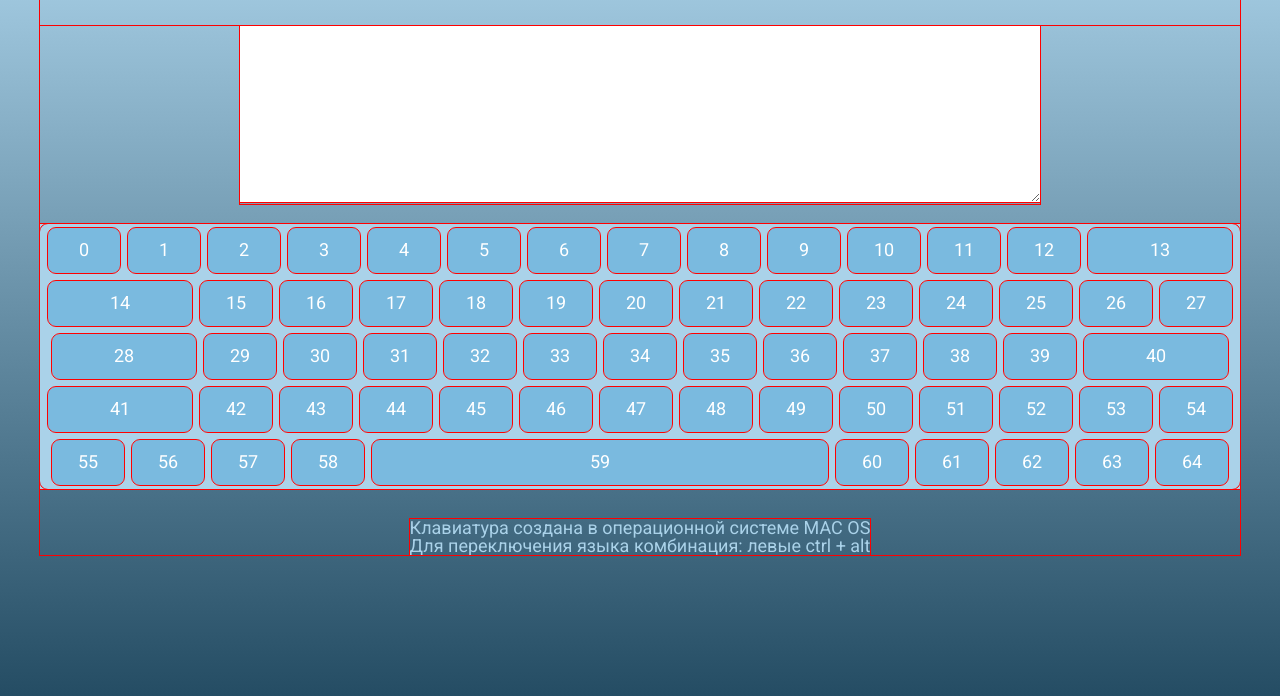
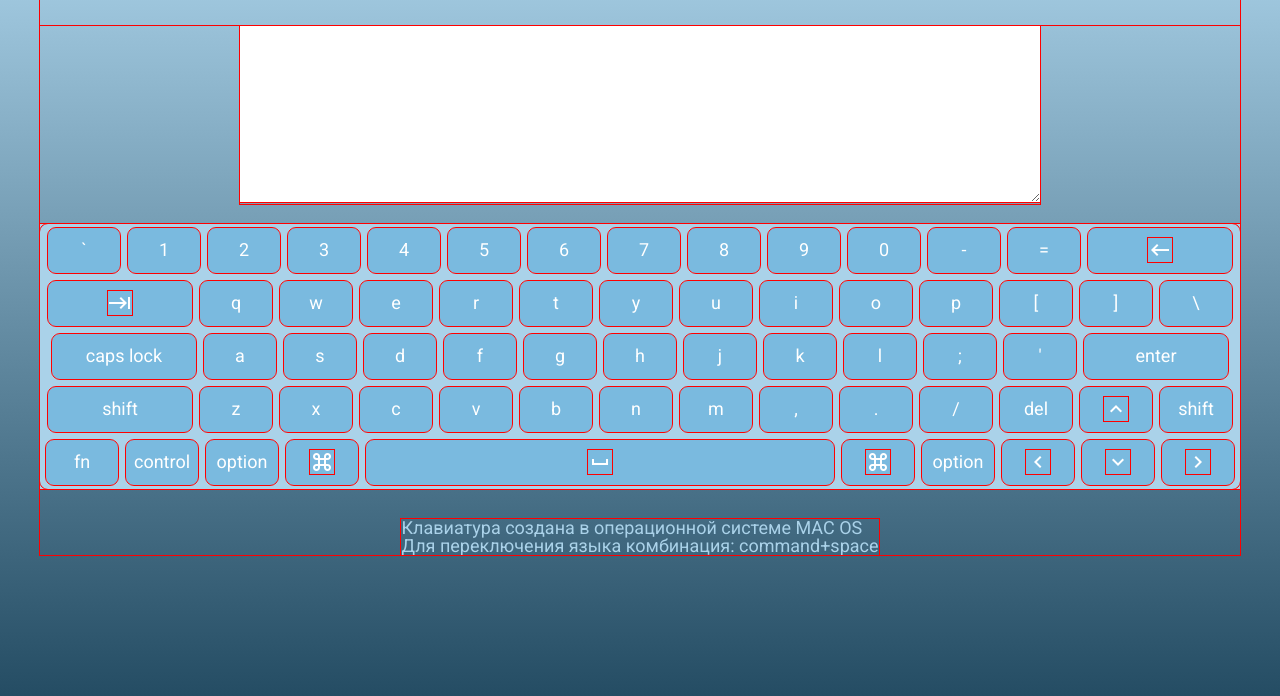
Before and after one commit to Hopechka/virtual-keyboard, a plain HTML site: page index.html in a window 1280 px wide. Shown: the part 72-768 px from the top of the page. Drawn offline with Linux system fonts and the light colour scheme.

Commit message:
feat: add functionality
1. for changing the language
2. caps lock

```diff
--- a/script.js
+++ /dev/null
@@ -1,90 +0,0 @@
-function creatLayout() {
-  const CONTAINER = document.createElement('div');
-  CONTAINER.classList.add('container');
-  document.body.prepend(CONTAINER);
-  const HEADER = document.createElement('header');
-  const MAIN = document.createElement('main');
-  const FOOTER = document.createElement('footer');
-  CONTAINER.append(HEADER, MAIN, FOOTER);
-  const HEADER_NAME = document.createElement('h1');
-  HEADER.append(HEADER_NAME);
-  HEADER_NAME.innerHTML = 'RSS Виртуальная клавиатура';
-  MAIN.append(creatTextareaSection(), creatKeyboardSection());
-  FOOTER.innerHTML =
-    'Клавиатура создана в операционной системе MAC OS <br/> Для переключения языка комбинация: левыe ctrl + alt';
-}
-
-document.addEventListener('DOMContentLoaded', creatLayout);
-
-function creatTextareaSection() {
-  const SECTION_SCREEN = document.createElement('section');
-  SECTION_SCREEN.classList.add('print-screen');
-  const TEXTAREA = document.createElement('textarea');
-  TEXTAREA.classList.add('screen');
-  SECTION_SCREEN.append(TEXTAREA);
-  TEXTAREA.setAttribute('cols', '30');
-  TEXTAREA.setAttribute('rows', '10');
-  return SECTION_SCREEN;
-}
-function creatKeyboardSection() {
-  const SECTION_KEYBOARD = document.createElement('section');
-  SECTION_KEYBOARD.classList.add('keyboard');
-  const keyboard_keys = document.createElement('div');
-  keyboard_keys.classList.add('keyboard_keys');
-  SECTION_KEYBOARD.append(keyboard_keys);
-  for (i = 0; i < 13; i++) {
-    keyboard_keys.append(BtnsCreater('normal'));
-  }
-  for (i = 0; i < 1; i++) {
-    keyboard_keys.append(BtnsCreater('long'));
-  }
-  for (i = 0; i < 1; i++) {
-    keyboard_keys.append(BtnsCreater('long'));
-  }
-  for (i = 0; i < 13; i++) {
-    keyboard_keys.append(BtnsCreater('normal'));
-  }
-  for (i = 0; i < 1; i++) {
-    keyboard_keys.append(BtnsCreater('long'));
-  }
-  for (i = 0; i < 11; i++) {
-    keyboard_keys.append(BtnsCreater('normal'));
-  }
-  for (i = 0; i < 1; i++) {
-    keyboard_keys.append(BtnsCreater('long'));
-  }
-  for (i = 0; i < 1; i++) {
-    keyboard_keys.append(BtnsCreater('long'));
-  }
-  for (i = 0; i < 13; i++) {
-    keyboard_keys.append(BtnsCreater('normal'));
-  }
-
-  for (i = 0; i < 4; i++) {
-    keyboard_keys.append(BtnsCreater('normal'));
-  }
-  for (i = 0; i < 1; i++) {
-    keyboard_keys.append(BtnsCreater('extra-long'));
-  }
-  for (i = 0; i < 5; i++) {
-    keyboard_keys.append(BtnsCreater('normal'));
-  }
-
-  return SECTION_KEYBOARD;
-}
-
-let letter = 0;
-function BtnsCreater(size) {
-  let BTN = document.createElement('button');
-  BTN.classList.add('keyboard_key');
-  BTN.innerHTML = letter;
-  if (size == 'long') {
-    BTN.classList.add('keyboard_key-long');
-  }
-  if (size == 'extra-long') {
-    BTN.classList.add('keyboard_key-extra-long');
-  }
-  letter++;
-  return BTN;
-}
-console.log(document.querySelector('.keyboard'));
--- /dev/null
+++ b/scripts/keyboard.js
@@ -0,0 +1,269 @@
+export const ENG_LOWER_CASE = [
+  '`',
+  '1',
+  '2',
+  '3',
+  '4',
+  '5',
+  '6',
+  '7',
+  '8',
+  '9',
+  '0',
+  '-',
+  '=',
+  '<span class="material-icons">keyboard_backspace</span>',
+  '<span class="material-icons">keyboard_tab</span>',
+  'q',
+  'w',
+  'e',
+  'r',
+  't',
+  'y',
+  'u',
+  'i',
+  'o',
+  'p',
+  '[',
+  ']',
+  '\\',
+  'caps lock',
+  'a',
+  's',
+  'd',
+  'f',
+  'g',
+  'h',
+  'j',
+  'k',
+  'l',
+  ';',
+  "'",
+  'enter',
+  'shift',
+  'z',
+  'x',
+  'c',
+  'v',
+  'b',
+  'n',
+  'm',
+  ',',
+  '.',
+  '/',
+  'del',
+  '<span class="material-icons">keyboard_arrow_up</span>',
+  'shift',
+  'fn',
+  'control',
+  'option',
+  '<span class="material-icons left">keyboard_command_key</span>',
+  '<span class="material-icons">space_bar</span>',
+  '<span class="material-icons right">keyboard_command_key</span>',
+  'option',
+  '<span class="material-icons">keyboard_arrow_left</span>',
+  '<span class="material-icons">keyboard_arrow_down</span>',
+  '<span class="material-icons">keyboard_arrow_right</span>',
+];
+
+export const ENG_UPPER_CASE = [
+  '`',
+  '1',
+  '2',
+  '3',
+  '4',
+  '5',
+  '6',
+  '7',
+  '8',
+  '9',
+  '0',
+  '-',
+  '=',
+  '<span class="material-icons">keyboard_backspace</span>',
+  '<span class="material-icons">keyboard_tab</span>',
+  'Q',
+  'W',
+  'E',
+  'R',
+  'T',
+  'Y',
+  'U',
+  'I',
+  'O',
+  'P',
+  '[',
+  ']',
+  '\\',
+  'caps lock',
+  'A',
+  'S',
+  'D',
+  'F',
+  'G',
+  'H',
+  'J',
+  'K',
+  'L',
+  ';',
+  "'",
+  'enter',
+  'shift',
+  'Z',
+  'X',
+  'C',
+  'V',
+  'B',
+  'N',
+  'M',
+  ',',
+  '.',
+  '/',
+  'del',
+  '<span class="material-icons">keyboard_arrow_up</span>',
+  'shift',
+  'fn',
+  'control',
+  'option',
+  '<span class="material-icons left">keyboard_command_key</span>',
+  '<span class="material-icons">space_bar</span>',
+  '<span class="material-icons right">keyboard_command_key</span>',
+  'option',
+  '<span class="material-icons">keyboard_arrow_left</span>',
+  '<span class="material-icons">keyboard_arrow_down</span>',
+  '<span class="material-icons">keyboard_arrow_right</span>',
+];
+export const RUS_LOWER_CASE = [
+  'ë',
+  '1',
+  '2',
+  '3',
+  '4',
+  '5',
+  '6',
+  '7',
+  '8',
+  '9',
+  '0',
+  '-',
+  '=',
+  '<span class="material-icons">keyboard_backspace</span>',
+  '<span class="material-icons">keyboard_tab</span>',
+  'й',
+  'ц',
+  'у',
+  'к',
+  'е',
+  'н',
+  'г',
+  'ш',
+  'щ',
+  'з',
+  'х',
+  'ъ',
+  '\\',
+  'caps lock',
+  'ф',
+  'ы',
+  'в',
+  'а',
+  'п',
+  'р',
+  'о',
+  'л',
+  'д',
+  'ж',
+  'э',
+  'enter',
+  'shift',
+  'я',
+  'ч',
+  'с',
+  'м',
+  'и',
+  'т',
+  'ь',
+  'б',
+  'ю',
+  '.',
+  'del',
+  '<span class="material-icons">keyboard_arrow_up</span>',
+  'shift',
+  'fn',
+  'control',
+  'option',
+  '<span class="material-icons left">keyboard_command_key</span>',
+  '<span class="material-icons">space_bar</span>',
+  '<span class="material-icons right">keyboard_command_key</span>',
+  'option',
+  '<span class="material-icons">keyboard_arrow_left</span>',
+  '<span class="material-icons">keyboard_arrow_down</span>',
+  '<span class="material-icons">keyboard_arrow_right</span>',
+];
+export const RUS_UPPER_CASE = [
+  'Ë',
+  '1',
+  '2',
+  '3',
+  '4',
+  '5',
+  '6',
+  '7',
+  '8',
+  '9',
+  '0',
+  '-',
+  '=',
+  '<span class="material-icons">keyboard_backspace</span>',
+  '<span class="material-icons">keyboard_tab</span>',
+  'Й',
+  'Ц',
+  'У',
+  'К',
+  'Е',
+  'Н',
+  'Г',
+  'Ш',
+  'Щ',
+  'З',
+  'Х',
+  'Ъ',
+  '\\',
+  'caps lock',
+  'Ф',
+  'Ы',
+  'В',
+  'А',
+  'П',
+  'Р',
+  'О',
+  'Л',
+  'Д',
+  'Ж',
+  'Э',
+  'enter',
+  'shift',
+  'Я',
+  'Ч',
+  'С',
+  'М',
+  'И',
+  'Т',
+  'Ь',
+  'Б',
+  'Ю',
+  '.',
+  'del',
+  '<span class="material-icons">keyboard_arrow_up</span>',
+  'shift',
+  'fn',
+  'control',
+  'option',
+  '<span class="material-icons left">keyboard_command_key</span>',
+  '<span class="material-icons">space_bar</span>',
+  '<span class="material-icons right">keyboard_command_key</span>',
+  'option',
+  '<span class="material-icons">keyboard_arrow_left</span>',
+  '<span class="material-icons">keyboard_arrow_down</span>',
+  '<span class="material-icons">keyboard_arrow_right</span>',
+];
--- /dev/null
+++ b/scripts/script.js
@@ -0,0 +1,169 @@
+import {
+  ENG_LOWER_CASE,
+  ENG_UPPER_CASE,
+  RUS_LOWER_CASE,
+  RUS_UPPER_CASE,
+} from './keyboard.js';
+
+let registerChoose = ENG_LOWER_CASE;
+let lang = 'en';
+let letter = 0;
+
+function creatLayout() {
+  //отрисовываю DOM
+  const CONTAINER = document.createElement('div');
+  CONTAINER.classList.add('container');
+  document.body.prepend(CONTAINER);
+  const HEADER = document.createElement('header');
+  const MAIN = document.createElement('main');
+  const FOOTER = document.createElement('footer');
+  CONTAINER.append(HEADER, MAIN, FOOTER);
+  const HEADER_NAME = document.createElement('h1');
+  HEADER.append(HEADER_NAME);
+  HEADER_NAME.innerHTML = 'RSS Виртуальная клавиатура';
+  MAIN.append(creatTextareaSection(), creatKeyboardSection());
+  FOOTER.innerHTML =
+    'Клавиатура создана в операционной системе MAC OS <br/> Для переключения языка комбинация: command+space';
+
+  //добавляю функционал для caps lock
+  let CAPS_LOCK = document.querySelector('.caps-lock');
+  let COMMAND_LEFT = document.querySelector('.command-left');
+  let COMMAND_RIGHT = document.querySelector('.command-right');
+  let keyboard_key_array = document.querySelectorAll('.keyboard_key');
+  function registerChanger() {
+    CAPS_LOCK.classList.toggle('active');
+    if (CAPS_LOCK.classList.contains('active')) {
+      lang == 'en'
+        ? (registerChoose = ENG_UPPER_CASE)
+        : (registerChoose = RUS_UPPER_CASE);
+    } else {
+      lang == 'en'
+        ? (registerChoose = ENG_LOWER_CASE)
+        : (registerChoose = RUS_LOWER_CASE);
+    }
+    for (let i = 0; i < 65; i++) {
+      if (
+        i == 0 ||
+        (i >= 15 && i <= 26) ||
+        (i >= 29 && i <= 39) ||
+        (i >= 42 && i <= 51)
+      ) {
+        keyboard_key_array[i].innerHTML = registerChoose[i];
+      }
+    }
+  }
+  //добавляю функционал для смены языка
+  function languageSwitching() {
+    lang == 'en' ? (lang = 'ru') : (lang = 'en');
+    if (CAPS_LOCK.classList.contains('active')) {
+      lang == 'en'
+        ? (registerChoose = ENG_UPPER_CASE)
+        : (registerChoose = RUS_UPPER_CASE);
+    } else {
+      lang == 'en'
+        ? (registerChoose = ENG_LOWER_CASE)
+        : (registerChoose = RUS_LOWER_CASE);
+    }
+    for (let i = 0; i < 65; i++) {
+      if (
+        i == 0 ||
+        (i >= 15 && i <= 26) ||
+        (i >= 29 && i <= 39) ||
+        (i >= 42 && i <= 51)
+      ) {
+        keyboard_key_array[i].innerHTML = registerChoose[i];
+      }
+    }
+  }
+  //добавляю функционал для Shift
+
+  CAPS_LOCK.addEventListener('click', registerChanger);
+  COMMAND_LEFT.addEventListener('click', languageSwitching);
+  COMMAND_RIGHT.addEventListener('click', languageSwitching);
+}
+
+document.addEventListener('DOMContentLoaded', creatLayout);
+
+function creatTextareaSection() {
+  const SECTION_SCREEN = document.createElement('section');
+  SECTION_SCREEN.classList.add('print-screen');
+  const TEXTAREA = document.createElement('textarea');
+  TEXTAREA.classList.add('screen');
+  SECTION_SCREEN.append(TEXTAREA);
+  TEXTAREA.setAttribute('cols', '30');
+  TEXTAREA.setAttribute('rows', '10');
+  return SECTION_SCREEN;
+}
+function creatKeyboardSection() {
+  const SECTION_KEYBOARD = document.createElement('section');
+  SECTION_KEYBOARD.classList.add('keyboard');
+  const keyboard_keys = document.createElement('div');
+  keyboard_keys.classList.add('keyboard_keys');
+  SECTION_KEYBOARD.append(keyboard_keys);
+  for (let i = 0; i < 65; i++) {
+    if (i == 13 || i == 14 || i == 28 || i == 40 || i == 41) {
+      keyboard_keys.append(BtnsCreater('long'));
+    } else if (i == 59) {
+      keyboard_keys.append(BtnsCreater('extra-long'));
+    } else {
+      keyboard_keys.append(BtnsCreater('normal'));
+    }
+  }
+
+  return SECTION_KEYBOARD;
+}
+
+function BtnsCreater(size) {
+  let BTN = document.createElement('button');
+  BTN.classList.add('keyboard_key');
+  BTN.innerHTML = registerChoose[letter];
+  if (size == 'long') {
+    BTN.classList.add('keyboard_key-long');
+  }
+  if (size == 'extra-long') {
+    BTN.classList.add('keyboard_key-extra-long');
+  }
+  if (BTN.innerHTML == 'caps lock') {
+    BTN.classList.add('caps-lock');
+  }
+  if (BTN.innerHTML == 'shift') {
+    BTN.classList.add('shift');
+  }
+  if (BTN.innerHTML == '<span class="material-icons">space_bar</span>') {
+    BTN.classList.add('space');
+  }
+  if (
+    BTN.innerHTML ==
+    '<span class="material-icons left">keyboard_command_key</span>'
+  ) {
+    BTN.classList.add('command-left');
+  }
+  if (
+    BTN.innerHTML ==
+    '<span class="material-icons right">keyboard_command_key</span>'
+  ) {
+    BTN.classList.add('command-right');
+  }
+  if (
+    BTN.innerHTML == '<span class="material-icons">keyboard_arrow_right</span>'
+  ) {
+    BTN.classList.add('right');
+  }
+  if (
+    BTN.innerHTML == '<span class="material-icons">keyboard_arrow_left</span>'
+  ) {
+    BTN.classList.add('left');
+  }
+  if (
+    BTN.innerHTML == '<span class="material-icons">keyboard_arrow_up</span>'
+  ) {
+    BTN.classList.add('up');
+  }
+  if (
+    BTN.innerHTML == '<span class="material-icons">keyboard_arrow_down</span>'
+  ) {
+    BTN.classList.add('down');
+  }
+  letter++;
+  return BTN;
+}
--- a/scss/components/_buttons.scss
+++ b/scss/components/_buttons.scss
@@ -12,7 +12,7 @@ button {
   width: 6%;
   max-width: 90px;
   border-radius: 8px;
-  transition: border-radius 0.4s;
+  transition: all 0.4s;
   vertical-align: top;
   @include flex-center;
   margin: 4px;
@@ -24,12 +24,16 @@ button {
   &:active {
     border-radius: 20px;
   }
+  &.active {
+    background: $keyboard-key-active-color;
+    border-radius: 20px;
+  }
 }
 .keyboard_key-long {
   width: 12%;
   max-width: 180px;
 }
 .keyboard_key-extra-long {
-  width: 38%;
+  width: 39%;
   max-width: 540px;
 }
--- a/scss/layout/_layout.scss
+++ b/scss/layout/_layout.scss
@@ -33,4 +33,5 @@ main {
   background: $keyboard-color;
   width: 100%;
   box-shadow: 0 0 50px (0, 0, 0, 0.5);
+  height: 265px;
 }
```
Also changed, not shown: index.html (+1 -1 lines), styles/style.css.
